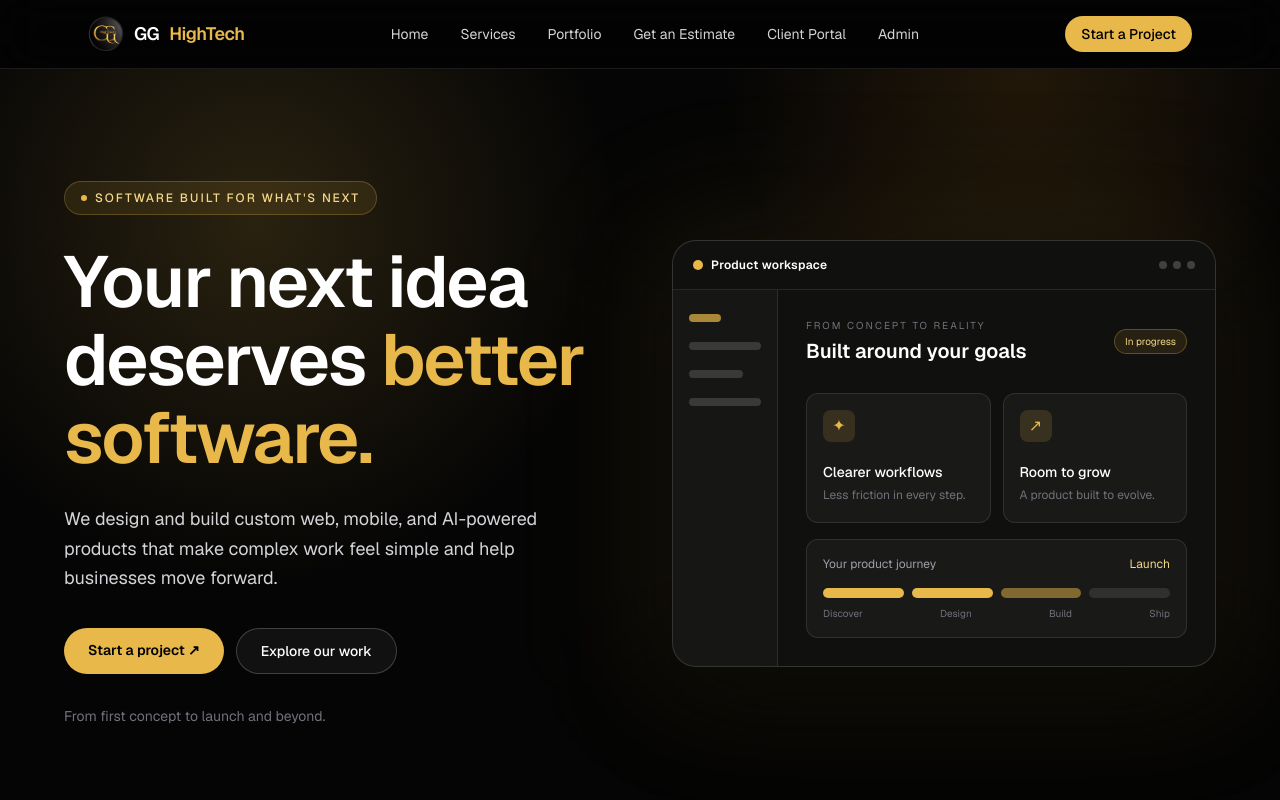
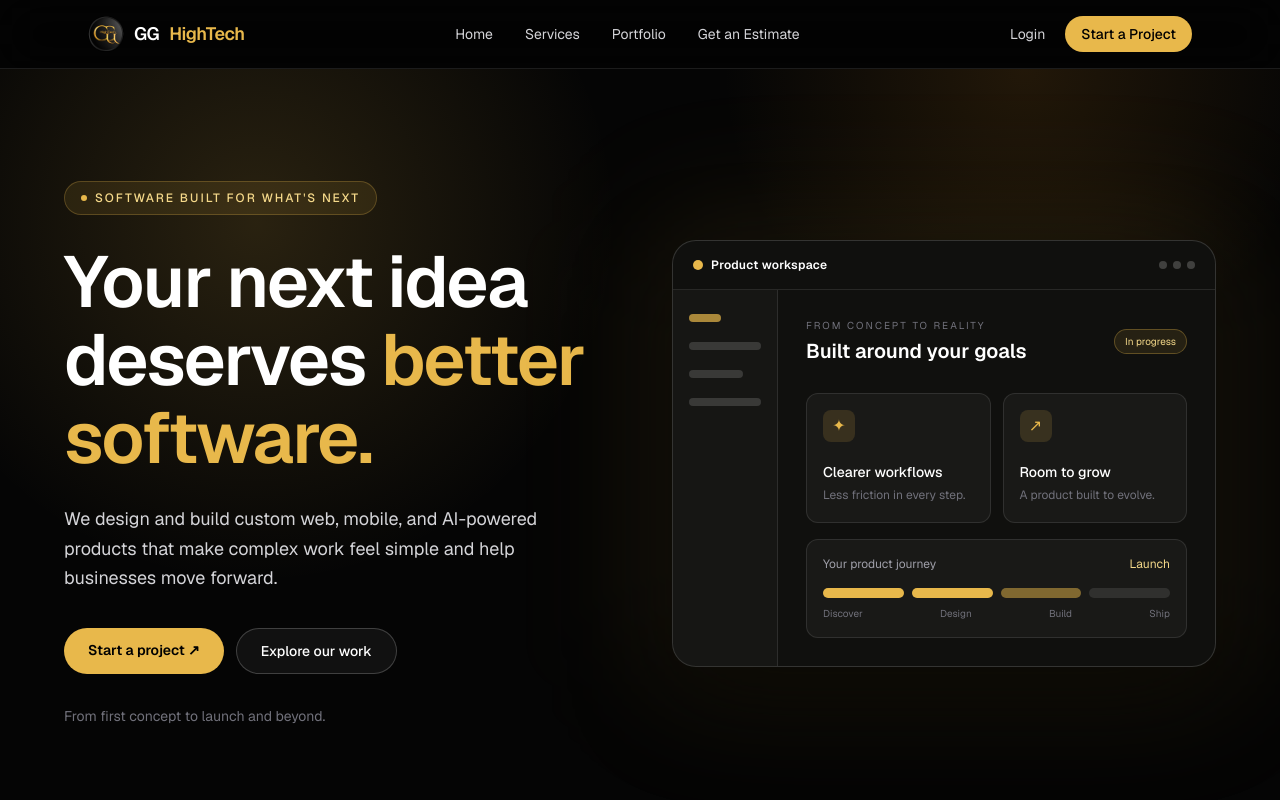
Before and after one commit to grant8827/gghightech_frontend, a Next.js app: page / in a window 1280 px wide. Shown: the top 800 px of the page. Built offline with nearby package versions, Linux system fonts and the light colour scheme.

Commit message:
navbar setup

```diff
--- /dev/null
+++ b/app/login/page.tsx
@@ -0,0 +1,38 @@
+"use client";
+
+import { useEffect } from "react";
+import { useRouter } from "next/navigation";
+import { AuthGate } from "@/components/AuthGate";
+import type { StoredAuth } from "@/lib/api";
+
+// Roles mirrored from backend-fastapi/app/models/user.py USER_ROLES.
+const CLIENT_ROLES = ["CLIENT_ADMIN", "CLIENT_VIEWER"];
+
+// Single entry point for both audiences: the nav just says "Login" (no
+// more separate "Client Portal" / "Admin" links giving away that a staff
+// area exists). AuthGate handles the actual sign-in; this page's only job
+// is routing the signed-in user to the right place afterward — and doing
+// the same immediately if they already have a stored session, so
+// revisiting /login while signed in skips the form entirely.
+export default function LoginPage() {
+  return (
+    <AuthGate title="Sign in" subtitle="Sign in to your GG HighTech account.">
+      {({ auth }) => <RoleRedirect auth={auth} />}
+    </AuthGate>
+  );
+}
+
+function RoleRedirect({ auth }: { auth: StoredAuth }) {
+  const router = useRouter();
+
+  useEffect(() => {
+    router.replace(CLIENT_ROLES.includes(auth.role) ? "/portal" : "/admin");
+    // eslint-disable-next-line react-hooks/exhaustive-deps
+  }, [auth.role]);
+
+  return (
+    <div className="mx-auto max-w-sm px-6 py-24 text-center">
+      <p className="text-sm text-zinc-500">Signing you in…</p>
+    </div>
+  );
+}
--- a/components/SiteNav.tsx
+++ b/components/SiteNav.tsx
@@ -12,8 +12,6 @@ export function SiteNav() {
     { href: "/services", label: "Services" },
     { href: "/portfolio", label: "Portfolio" },
     { href: "/estimate", label: "Get an Estimate" },
-    { href: "/portal", label: "Client Portal" },
-    { href: "/admin", label: "Admin" },
   ];
 
   return (
@@ -43,7 +41,10 @@ export function SiteNav() {
           ))}
         </div>
 
-        <div className="hidden items-center gap-3 md:flex">
+        <div className="hidden items-center gap-5 md:flex">
+          <Link href="/login" className="text-sm text-zinc-300 transition-colors hover:text-white">
+            Login
+          </Link>
           <Link
             href="/estimate"
             className="rounded-full bg-accent px-4 py-2 text-sm font-medium text-black transition-transform hover:scale-105"
@@ -74,6 +75,9 @@ export function SiteNav() {
                 {l.label}
               </Link>
             ))}
+            <Link href="/login" className="text-sm text-zinc-300" onClick={() => setOpen(false)}>
+              Login
+            </Link>
           </div>
         </div>
       )}
```
